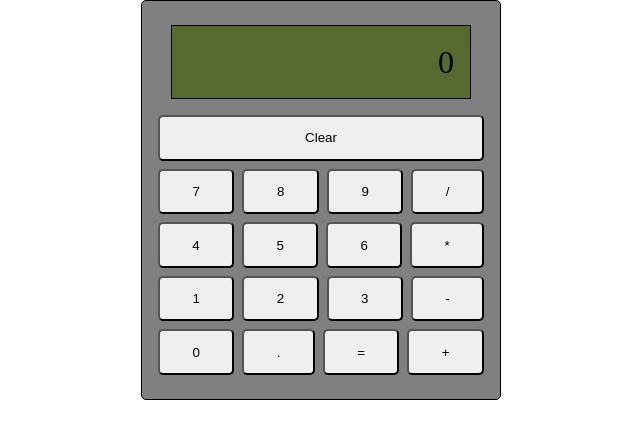
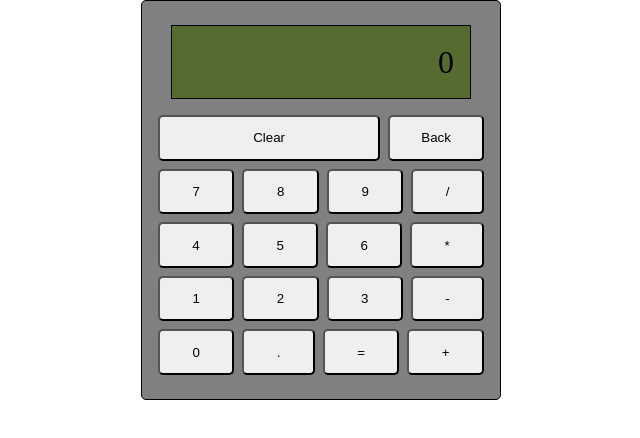
Before and after one commit to SpeakBoy/odin-calculator, a plain HTML site: page index.html in a window 1280 px wide. Shown: the whole page, without its empty margins (319-959 px from the left). Drawn offline with Linux system fonts and the light colour scheme.

Commit message:
Add backspace button

```diff
--- a/index.html
+++ b/index.html
@@ -12,6 +12,7 @@
             <div class="buttons">
                 <div>
                     <button id="clear">Clear</button>
+                    <button id="backspace">Back</button>
                 </div>
                 <div>
                     <button class="number">7</button>
--- a/style.css
+++ b/style.css
@@ -35,6 +35,10 @@ body {
     flex-grow: 1;
 }
 
+#clear {
+    flex-grow: 3;
+}
+
 .buttons {
     flex-grow: 7;
     display: flex;
```
